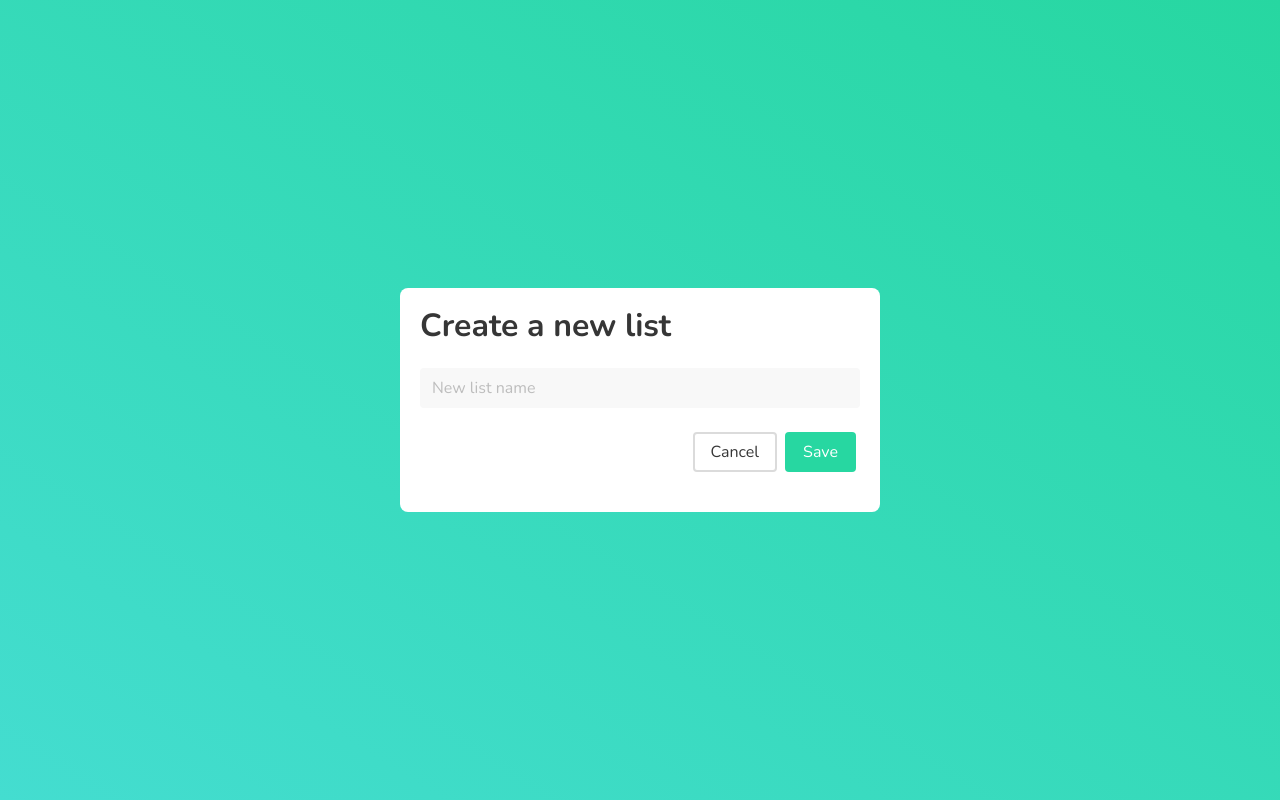
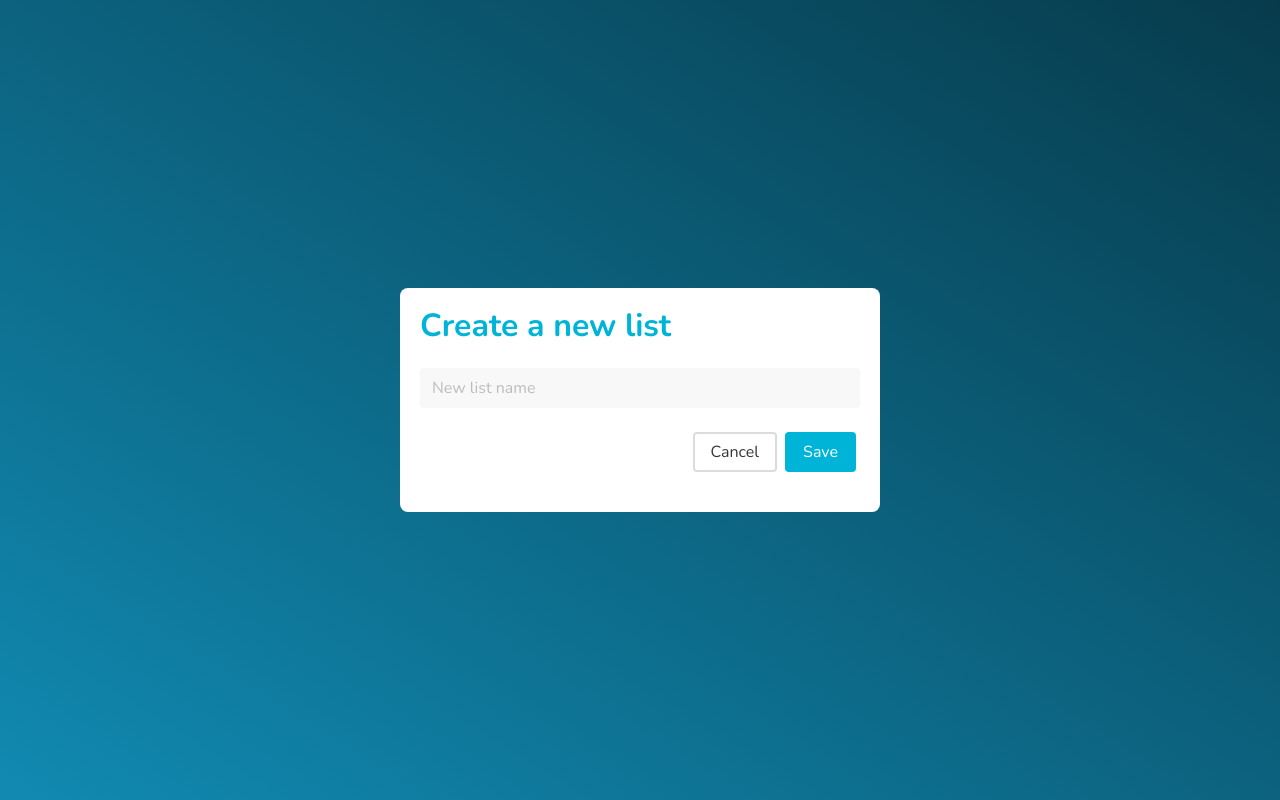
Before and after one commit to pablokintopp/task-manager, an Angular app in the folder frontend/: page /new-list in a window 1280 px wide. Built offline with nearby package versions, Linux system fonts and the light colour scheme.

Commit message:
Update styles to blueish

```diff
--- a/frontend/src/app/pages/new-list/new-list.component.html
+++ b/frontend/src/app/pages/new-list/new-list.component.html
@@ -1,6 +1,6 @@
 <div class="centered-content">
     <div class="modal-box has-background-white">
-        <h1 class="title">Create a new list</h1>
+        <h1 class="title has-text-primary">Create a new list</h1>
         <input #newListTitleInput class="input has-background-light" type="text" placeholder="New list name">
         <br />
         <br />
--- a/frontend/src/app/pages/new-task/new-task.component.html
+++ b/frontend/src/app/pages/new-task/new-task.component.html
@@ -1,6 +1,6 @@
 <div class="centered-content">
     <div class="modal-box has-background-white">
-        <h1 class="title">Create a new task</h1>
+        <h1 class="title has-text-primary">Create a new task</h1>
         <input #newTaskTitleInput class="input has-background-light" type="text" placeholder="New task name">
         <br />
         <br />
--- a/frontend/src/app/pages/task-view/task-view.component.scss
+++ b/frontend/src/app/pages/task-view/task-view.component.scss
@@ -80,8 +80,8 @@
         }
 
         &.is-active {
-            background-color: #cff8ef;
-            color: $dark-green;
+            background-color: #cfebf8;
+            color: $dark-primary;
         }
     }
 }
--- a/frontend/src/main-styles.scss
+++ b/frontend/src/main-styles.scss
@@ -4,17 +4,16 @@
 @import url('https://fonts.googleapis.com/css?family=Lato:400,700|Nunito:400,700');
 
 //Colors
-$turquoise: #44ddd0;
-$green: #27d7a1;
-$light-green: #45f69e;
-$dark-green: #037e28;
+$dark-primary: #073b4c;
+$light-primary: #118ab2;
 $light: #f8f8f8;
 
 //Update Bulma's variables
 $family-sans-serif: "Nunito", sans-serif;
 
-$primary: $green;
-$link: $light-green;
+$primary: #00b4d8;
+
+$link: #48cae4;
 
 $control-border-width: 2px;
 $input-border-color: transparent;
@@ -23,7 +22,7 @@ $input-shadow: none;
 //Custom
 
 html {
-    background: linear-gradient(to right top, $turquoise, $green);
+    background: linear-gradient(to right top, $light-primary, $dark-primary);
 }
 
 html,
```
